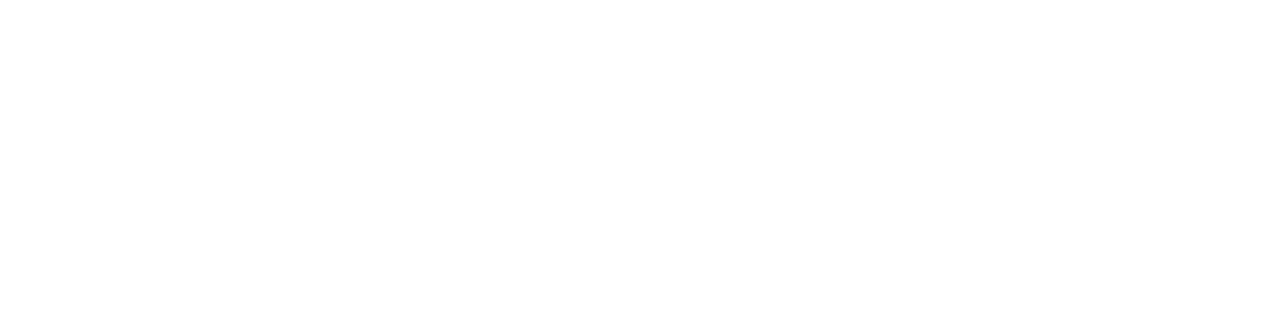
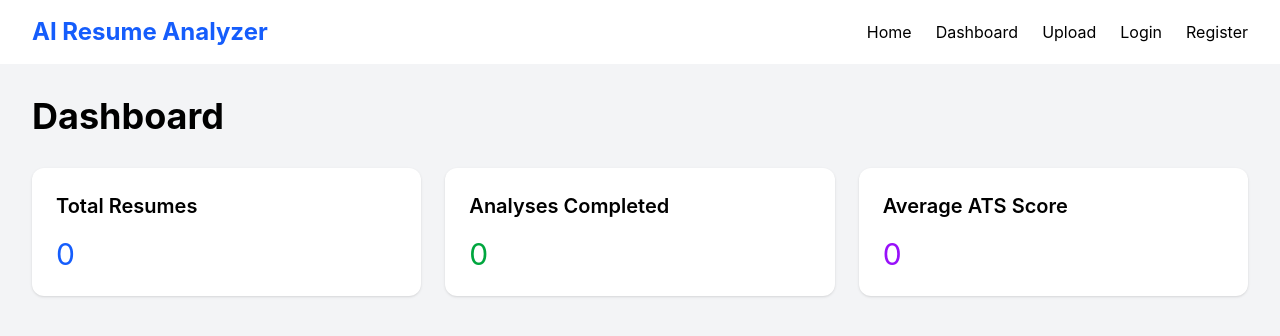
Before and after one commit to Rakshitha4004/ai-resume-analyzer, a React app in the folder frontend/: page /dashboard in a window 1280 px wide. Before the commit this address had no page. Shown: the top 336 px of the page. Built offline with nearby package versions, Linux system fonts and the light colour scheme; the HTML template or start-up script is replaced by a standard one.

Commit message:
Complete frontend pages and routing

```diff
--- a/frontend/src/App.jsx
+++ b/frontend/src/App.jsx
@@ -3,6 +3,9 @@
 import Home from "./pages/Home";
 import Login from "./pages/Login";
 import Register from "./pages/Register";
+import Dashboard from "./pages/Dashboard";
+import UploadResume from "./pages/UploadResume";
+import Report from "./pages/Report";
 
 function App() {
   return (
@@ -11,6 +14,9 @@
         <Route path="/" element={<Home />} />
         <Route path="/login" element={<Login />} />
         <Route path="/register" element={<Register />} />
+        <Route path="/dashboard" element={<Dashboard />} />
+        <Route path="/upload" element={<UploadResume />} />
+        <Route path="/report" element={<Report />} />
       </Routes>
     </BrowserRouter>
   );
--- a/frontend/src/Components/Navbar.jsx
+++ b/frontend/src/Components/Navbar.jsx
@@ -8,27 +8,16 @@
       </h2>
 
       <div className="space-x-6">
-        <Link
-          to="/"
-          className="text-gray-700 hover:text-blue-600"
-        >
-          Home
-        </Link>
+  <Link to="/">Home</Link>
 
-        <Link
-          to="/login"
-          className="text-gray-700 hover:text-blue-600"
-        >
-          Login
-        </Link>
+  <Link to="/dashboard">Dashboard</Link>
 
-        <Link
-          to="/register"
-          className="text-gray-700 hover:text-blue-600"
-        >
-          Register
-        </Link>
-      </div>
+  <Link to="/upload">Upload</Link>
+
+  <Link to="/login">Login</Link>
+
+  <Link to="/register">Register</Link>
+</div>
     </nav>
   );
 }
--- a/frontend/src/pages/Dashboard.jsx
+++ b/frontend/src/pages/Dashboard.jsx
@@ -0,0 +1,49 @@
+import Navbar from "../components/Navbar";
+
+function Dashboard() {
+  return (
+    <>
+      <Navbar />
+
+      <div className="min-h-screen bg-gray-100 p-8">
+        <h1 className="text-4xl font-bold mb-8">
+          Dashboard
+        </h1>
+
+        <div className="grid md:grid-cols-3 gap-6">
+          <div className="bg-white p-6 rounded-xl shadow">
+            <h2 className="text-xl font-semibold">
+              Total Resumes
+            </h2>
+
+            <p className="text-3xl mt-4 text-blue-600">
+              0
+            </p>
+          </div>
+
+          <div className="bg-white p-6 rounded-xl shadow">
+            <h2 className="text-xl font-semibold">
+              Analyses Completed
+            </h2>
+
+            <p className="text-3xl mt-4 text-green-600">
+              0
+            </p>
+          </div>
+
+          <div className="bg-white p-6 rounded-xl shadow">
+            <h2 className="text-xl font-semibold">
+              Average ATS Score
+            </h2>
+
+            <p className="text-3xl mt-4 text-purple-600">
+              0
+            </p>
+          </div>
+        </div>
+      </div>
+    </>
+  );
+}
+
+export default Dashboard;
--- a/frontend/src/pages/Login.jsx
+++ b/frontend/src/pages/Login.jsx
@@ -23,7 +23,7 @@
             className="w-full p-3 border rounded-lg mb-4"
           />
 
-          <button className="w-full bg-blue-600 text-white p-3 rounded-lg">
+          <button className="w-full bg-blue-600 text-white p-3 rounded-lg hover:bg-blue-700">
             Login
           </button>
         </div>
--- a/frontend/src/pages/Register.jsx
+++ b/frontend/src/pages/Register.jsx
@@ -29,7 +29,7 @@
             className="w-full p-3 border rounded-lg mb-4"
           />
 
-          <button className="w-full bg-blue-600 text-white p-3 rounded-lg">
+          <button className="w-full bg-blue-600 text-white p-3 rounded-lg hover:bg-blue-700">
             Create Account
           </button>
         </div>
--- a/frontend/src/pages/Report.jsx
+++ b/frontend/src/pages/Report.jsx
@@ -0,0 +1,11 @@
+function Report() {
+  return (
+    <div className="min-h-screen flex justify-center items-center">
+      <h1 className="text-4xl font-bold">
+        Analysis Report
+      </h1>
+    </div>
+  );
+}
+
+export default Report;
--- a/frontend/src/pages/UploadResume.jsx
+++ b/frontend/src/pages/UploadResume.jsx
@@ -0,0 +1,29 @@
+import Navbar from "../components/Navbar";
+
+function UploadResume() {
+  return (
+    <>
+      <Navbar />
+
+      <div className="min-h-screen bg-gray-100 flex justify-center items-center">
+        <div className="bg-white p-8 rounded-xl shadow-lg w-full max-w-xl">
+          <h1 className="text-3xl font-bold mb-6">
+            Upload Resume
+          </h1>
+
+          <input
+            type="file"
+            accept=".pdf,.doc,.docx"
+            className="w-full border p-3 rounded-lg"
+          />
+
+          <button className="mt-6 bg-blue-600 text-white px-6 py-3 rounded-lg hover:bg-blue-700">
+            Analyze Resume
+          </button>
+        </div>
+      </div>
+    </>
+  );
+}
+
+export default UploadResume;
```
